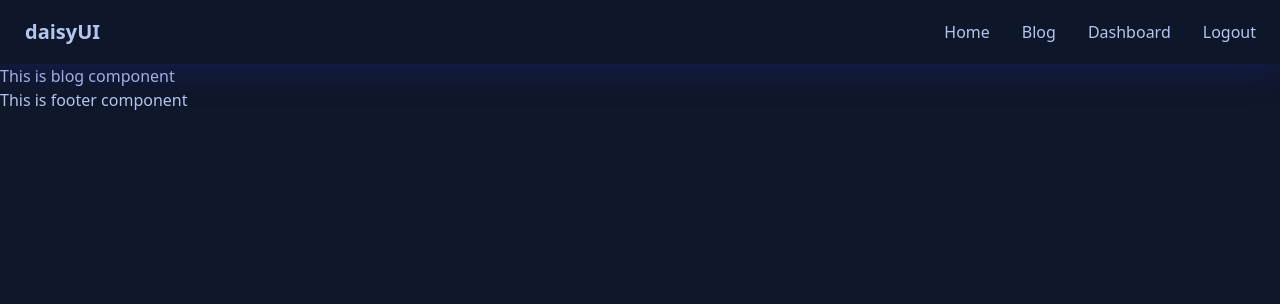
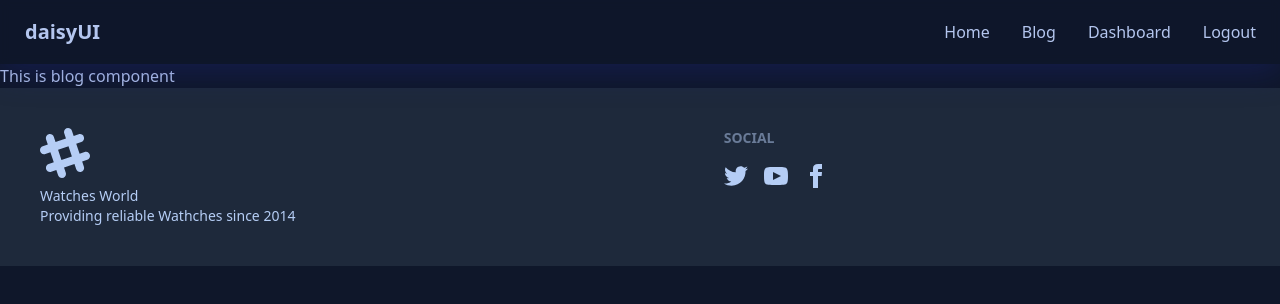
Before and after one commit to rohitkhan4141/watch-world-client, a React (Vite) app: page /blog in a window 1280 px wide. Shown: the top 304 px of the page. Built offline with nearby package versions, Linux system fonts and the light colour scheme; no server answers; sample sign-in values are in the browser's storage.

Commit message:
categories section added

```diff
--- a/package.json
+++ b/package.json
@@ -9,6 +9,7 @@
     "preview": "vite preview"
   },
   "dependencies": {
+    "axios": "^1.2.0",
     "daisyui": "^2.41.0",
     "firebase": "^9.14.0",
     "react": "^18.2.0",
--- a/src/Pages/Home/Home/Home.jsx
+++ b/src/Pages/Home/Home/Home.jsx
@@ -1,7 +1,12 @@
 import React from "react";
+import WatchCategories from "../WatchCategories/WatchCategories";
 
 const Home = () => {
-  return <div>This is home component</div>;
+  return (
+    <div>
+      <WatchCategories />
+    </div>
+  );
 };
 
 export default Home;
--- /dev/null
+++ b/src/Pages/Home/WatchCategories/SIngleCategory.jsx
@@ -0,0 +1,22 @@
+import React from "react";
+import "./SingleCategorie.css";
+
+const SIngleCategory = ({ singleCategory }) => {
+  return (
+    <div className='card card-compact w-96 bg-base-100 shadow-xl'>
+      <figure className='card-image'>
+        <img src={singleCategory?.picture} alt='Shoes' />
+      </figure>
+      <div className='card-body'>
+        <h2 className='text-center text-xl font-bold'>
+          {singleCategory?.categorieName}
+        </h2>
+        <div className='card-actions justify-center my-2'>
+          <button className='btn btn-accent'>Explore</button>
+        </div>
+      </div>
+    </div>
+  );
+};
+
+export default SIngleCategory;
--- /dev/null
+++ b/src/Pages/Home/WatchCategories/SingleCategorie.css
@@ -0,0 +1,5 @@
+.card-image img {
+  height: 215px;
+  width: 100%;
+  object-fit: cover;
+}
--- /dev/null
+++ b/src/Pages/Home/WatchCategories/WatchCategories.jsx
@@ -0,0 +1,45 @@
+import axios from "axios";
+import React, { useEffect, useState } from "react";
+import Loading from "../../../components/Loading/Loading";
+import SIngleCategory from "./SIngleCategory";
+
+const WatchCategories = () => {
+  const [categories, setCategories] = useState([]);
+  const [categoriesLoding, setCategoriesLoding] = useState(true);
+  useEffect(() => {
+    axios
+      .get("http://localhost:5000/categories")
+      .then(function (response) {
+        setCategories(response.data);
+        setCategoriesLoding(false);
+      })
+      .catch(function (error) {
+        console.log(error);
+      });
+  }, []);
+  return (
+    <div>
+      <h2 className='text-4xl text-center font-semibold my-16'>
+        Watch's Categories
+      </h2>
+      <div>
+        {categoriesLoding ? (
+          <span className='pl-96'>
+            <Loading />
+          </span>
+        ) : (
+          <div className='grid grid-cols-1 md:grid-cols-2 lg:grid-cols-3 place-self-center self-center justify-items-center'>
+            {categories.map((singleCategory) => (
+              <SIngleCategory
+                key={singleCategory._id}
+                singleCategory={singleCategory}
+              />
+            ))}
+          </div>
+        )}
+      </div>
+    </div>
+  );
+};
+
+export default WatchCategories;
--- a/src/Pages/Login/Login.jsx
+++ b/src/Pages/Login/Login.jsx
@@ -54,7 +54,7 @@
       .then((res) => res.json())
       .then((data) => {
         if (data.acknowledged) {
-          toast.success("successfully created a user");
+          toast.success("successfully Login ");
           setLoginUserEmail(email);
         } else {
           setError(data.message);
--- a/src/components/Footer/Footer.jsx
+++ b/src/components/Footer/Footer.jsx
@@ -1,7 +1,66 @@
 import React from "react";
 
 const Footer = () => {
-  return <div>This is footer component</div>;
+  return (
+    <footer className='footer p-10 bg-neutral text-neutral-content'>
+      <div>
+        <svg
+          width='50'
+          height='50'
+          viewBox='0 0 24 24'
+          xmlns='http://www.w3.org/2000/svg'
+          fillRule='evenodd'
+          clipRule='evenodd'
+          className='fill-current'
+        >
+          <path d='M22.672 15.226l-2.432.811.841 2.515c.33 1.019-.209 2.127-1.23 2.456-1.15.325-2.148-.321-2.463-1.226l-.84-2.518-5.013 1.677.84 2.517c.391 1.203-.434 2.542-1.831 2.542-.88 0-1.601-.564-1.86-1.314l-.842-2.516-2.431.809c-1.135.328-2.145-.317-2.463-1.229-.329-1.018.211-2.127 1.231-2.456l2.432-.809-1.621-4.823-2.432.808c-1.355.384-2.558-.59-2.558-1.839 0-.817.509-1.582 1.327-1.846l2.433-.809-.842-2.515c-.33-1.02.211-2.129 1.232-2.458 1.02-.329 2.13.209 2.461 1.229l.842 2.515 5.011-1.677-.839-2.517c-.403-1.238.484-2.553 1.843-2.553.819 0 1.585.509 1.85 1.326l.841 2.517 2.431-.81c1.02-.33 2.131.211 2.461 1.229.332 1.018-.21 2.126-1.23 2.456l-2.433.809 1.622 4.823 2.433-.809c1.242-.401 2.557.484 2.557 1.838 0 .819-.51 1.583-1.328 1.847m-8.992-6.428l-5.01 1.675 1.619 4.828 5.011-1.674-1.62-4.829z'></path>
+        </svg>
+        <p>
+          Watches World
+          <br />
+          Providing reliable Wathches since 2014
+        </p>
+      </div>
+      <div>
+        <span className='footer-title'>Social</span>
+        <div className='grid grid-flow-col gap-4'>
+          <a>
+            <svg
+              xmlns='http://www.w3.org/2000/svg'
+              width='24'
+              height='24'
+              viewBox='0 0 24 24'
+              className='fill-current'
+            >
+              <path d='M24 4.557c-.883.392-1.832.656-2.828.775 1.017-.609 1.798-1.574 2.165-2.724-.951.564-2.005.974-3.127 1.195-.897-.957-2.178-1.555-3.594-1.555-3.179 0-5.515 2.966-4.797 6.045-4.091-.205-7.719-2.165-10.148-5.144-1.29 2.213-.669 5.108 1.523 6.574-.806-.026-1.566-.247-2.229-.616-.054 2.281 1.581 4.415 3.949 4.89-.693.188-1.452.232-2.224.084.626 1.956 2.444 3.379 4.6 3.419-2.07 1.623-4.678 2.348-7.29 2.04 2.179 1.397 4.768 2.212 7.548 2.212 9.142 0 14.307-7.721 13.995-14.646.962-.695 1.797-1.562 2.457-2.549z'></path>
+            </svg>
+          </a>
+          <a>
+            <svg
+              xmlns='http://www.w3.org/2000/svg'
+              width='24'
+              height='24'
+              viewBox='0 0 24 24'
+              className='fill-current'
+            >
+              <path d='M19.615 3.184c-3.604-.246-11.631-.245-15.23 0-3.897.266-4.356 2.62-4.385 8.816.029 6.185.484 8.549 4.385 8.816 3.6.245 11.626.246 15.23 0 3.897-.266 4.356-2.62 4.385-8.816-.029-6.185-.484-8.549-4.385-8.816zm-10.615 12.816v-8l8 3.993-8 4.007z'></path>
+            </svg>
+          </a>
+          <a>
+            <svg
+              xmlns='http://www.w3.org/2000/svg'
+              width='24'
+              height='24'
+              viewBox='0 0 24 24'
+              className='fill-current'
+            >
+              <path d='M9 8h-3v4h3v12h5v-12h3.642l.358-4h-4v-1.667c0-.955.192-1.333 1.115-1.333h2.885v-5h-3.808c-3.596 0-5.192 1.583-5.192 4.615v3.385z'></path>
+            </svg>
+          </a>
+        </div>
+      </div>
+    </footer>
+  );
 };
 
 export default Footer;
--- a/src/components/Loading/Loading.jsx
+++ b/src/components/Loading/Loading.jsx
@@ -4,7 +4,7 @@
   return (
     <div className='flex items-center justify-center'>
       <div
-        className='spinner-border animate-spin inline-block w-8 h-8 border-4 rounded-full'
+        className='spinner-border animate-spin inline-block w-10 h-10 border-4 rounded-full'
         role='status'
       >
         <span className='visually-hidden'>...</span>
```
Also changed, not shown: test.json (added, +14 -0 lines), 1 other file (tests, documents, lock files or other folders).
